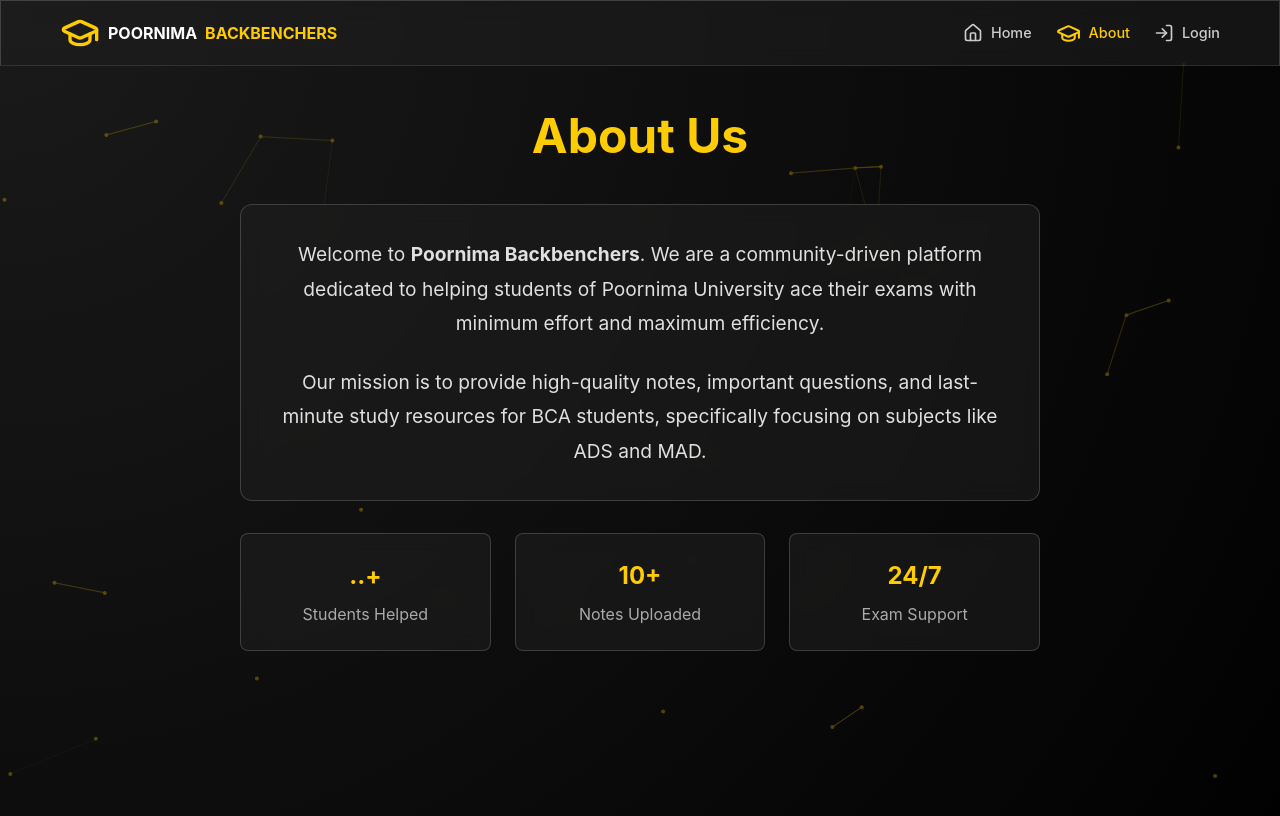
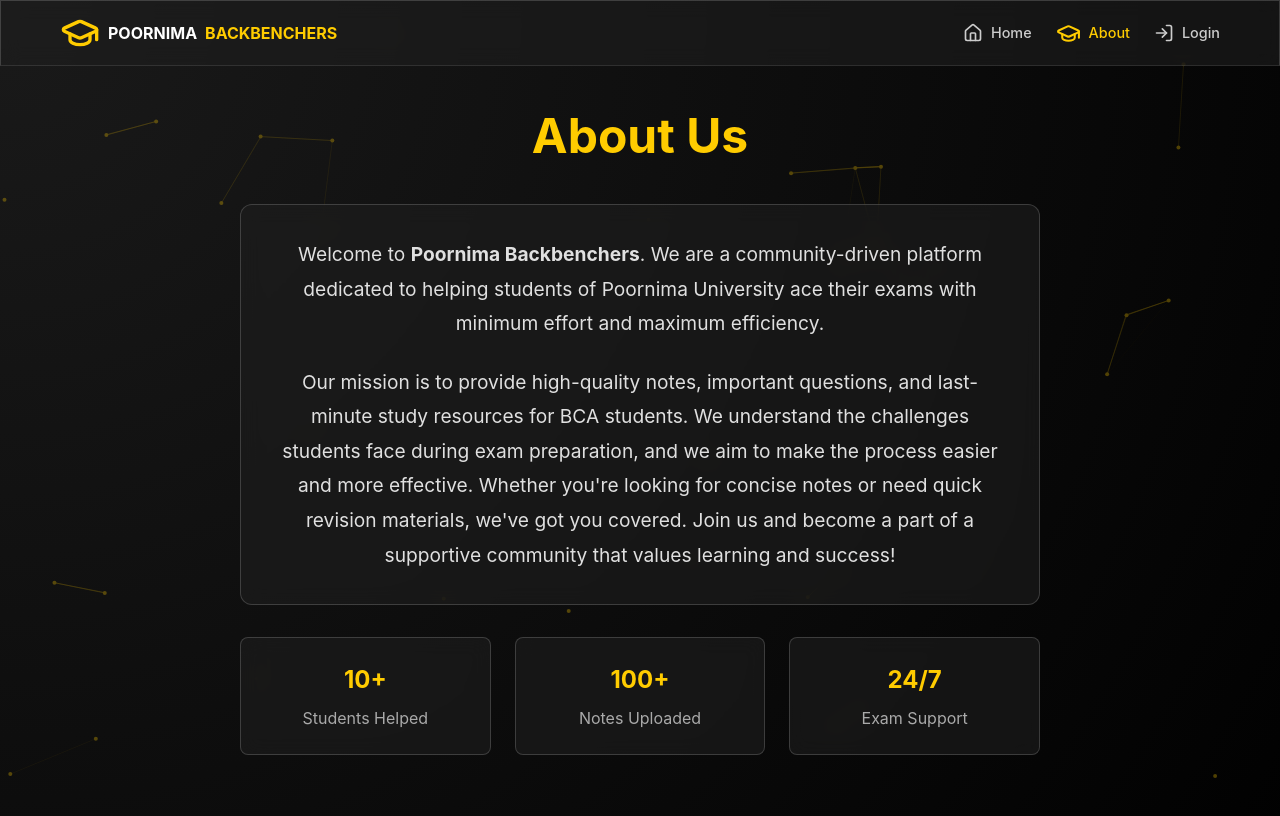
Before and after one commit to aniljasel/poornima-backbenchers, a React (Vite) app: page /about in a window 1280 px wide. Shown: the top 816 px of the page. Built offline with nearby package versions, Linux system fonts and the light colour scheme.

Commit message:
some changes.

```diff
--- a/src/pages/About.jsx
+++ b/src/pages/About.jsx
@@ -15,17 +15,17 @@
                         Welcome to <strong>Poornima Backbenchers</strong>. We are a community-driven platform dedicated to helping students of Poornima University ace their exams with minimum effort and maximum efficiency.
                     </p>
                     <p style={{ fontSize: '1.2rem', lineHeight: 1.8, color: '#e0e0e0' }}>
-                        Our mission is to provide high-quality notes, important questions, and last-minute study resources for BCA students, specifically focusing on subjects like ADS and MAD.
+                        Our mission is to provide high-quality notes, important questions, and last-minute study resources for BCA students. We understand the challenges students face during exam preparation, and we aim to make the process easier and more effective. Whether you're looking for concise notes or need quick revision materials, we've got you covered. Join us and become a part of a supportive community that values learning and success!
                     </p>
                 </div>
 
                 <div style={{ display: 'grid', gridTemplateColumns: 'repeat(auto-fit, minmax(200px, 1fr))', gap: '1.5rem', marginBottom: '3rem' }}>
                     <div className="glass" style={{ padding: '1.5rem', borderRadius: '8px' }}>
-                        <h3 style={{ color: 'var(--primary)', fontSize: '1.5rem', fontWeight: 'bold', marginBottom: '0.5rem' }}>..+</h3>
+                        <h3 style={{ color: 'var(--primary)', fontSize: '1.5rem', fontWeight: 'bold', marginBottom: '0.5rem' }}>10+</h3>
                         <p style={{ color: '#aaa' }}>Students Helped</p>
                     </div>
                     <div className="glass" style={{ padding: '1.5rem', borderRadius: '8px' }}>
-                        <h3 style={{ color: 'var(--primary)', fontSize: '1.5rem', fontWeight: 'bold', marginBottom: '0.5rem' }}>10+</h3>
+                        <h3 style={{ color: 'var(--primary)', fontSize: '1.5rem', fontWeight: 'bold', marginBottom: '0.5rem' }}>100+</h3>
                         <p style={{ color: '#aaa' }}>Notes Uploaded</p>
                     </div>
                     <div className="glass" style={{ padding: '1.5rem', borderRadius: '8px' }}>
--- a/src/pages/LandingPage.jsx
+++ b/src/pages/LandingPage.jsx
@@ -29,8 +29,7 @@
                         </h1>
 
                         <p className="hero-subtitle">
-                            The ultimate resource hub for Poornima University students.
-                            Access notes, important questions, and more.
+                            Unlock your academic potential with study notes, resources, and a supportive community of learners.
                         </p>
 
                         <div className="flex justify-center gap-4" style={{ flexWrap: 'wrap' }}>
```
